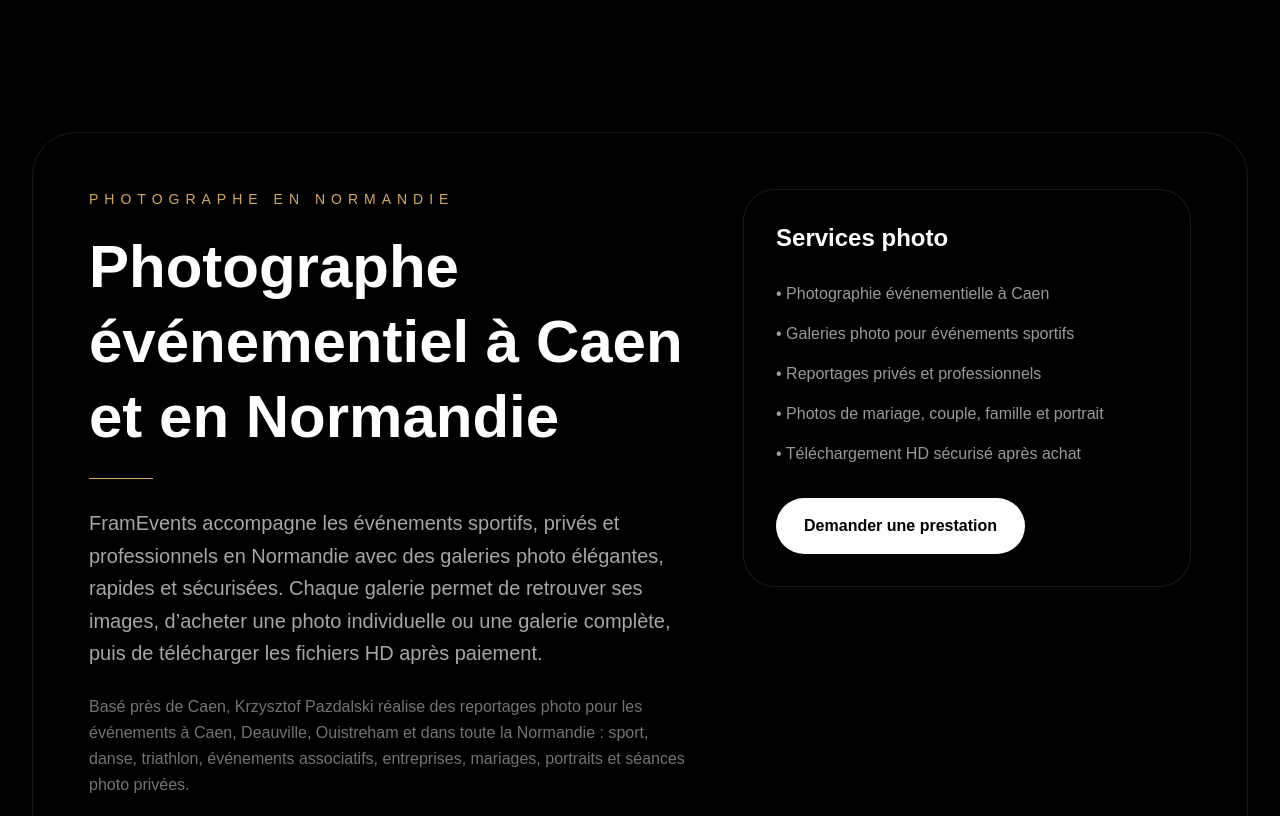
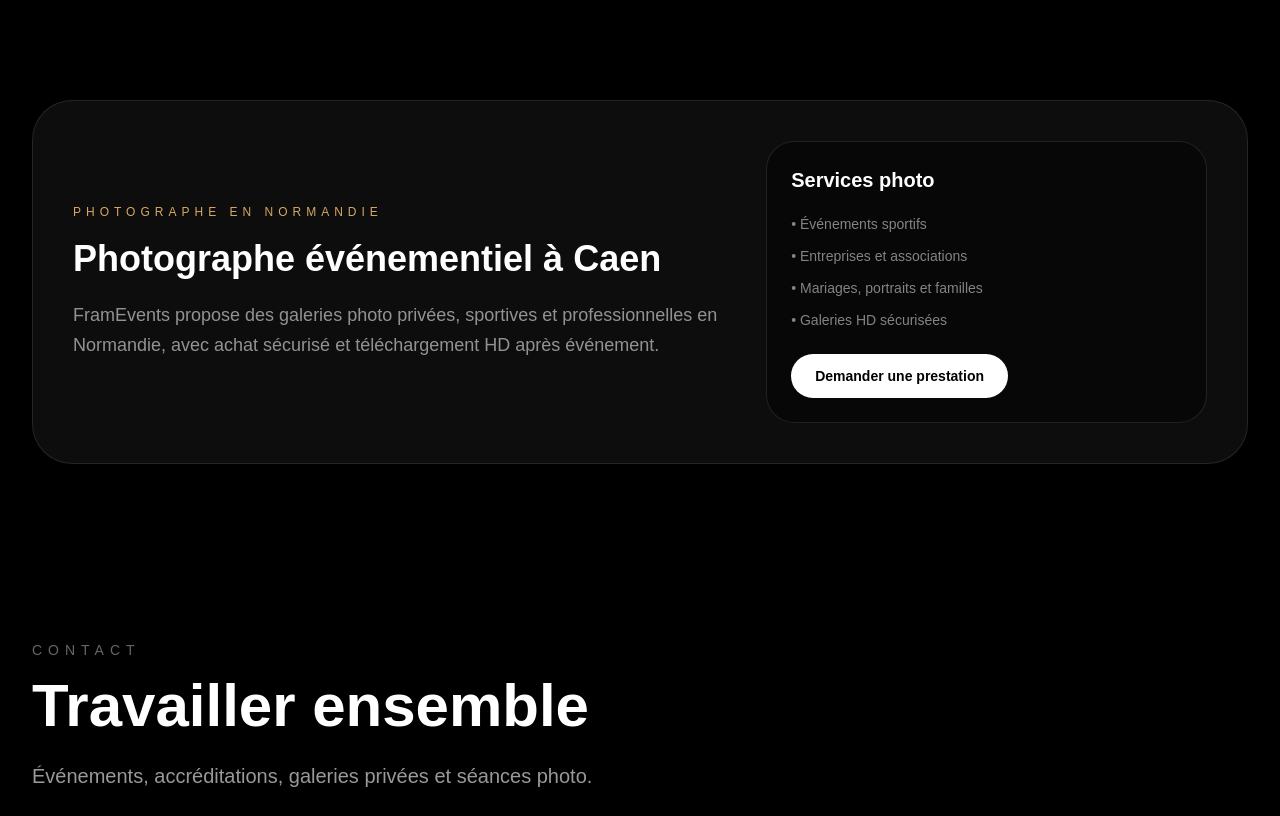
Before and after one commit to pazdalski-k/framevents, a Next.js app: page / in a window 1280 px wide. Shown: the part 2280-3096 px from the top of the page. Built offline with nearby package versions, Linux system fonts and the light colour scheme; no server answers; the database is empty.

Commit message:
Update homepage visuals and hide selfie search

```diff
--- a/app/page.tsx
+++ b/app/page.tsx
@@ -474,52 +474,39 @@
         </div>
       </section>
 
-      <section className="mx-auto max-w-7xl px-5 py-20 md:px-8 md:py-24">
-        <div className="rounded-[36px] border border-white/10 bg-[radial-gradient(circle_at_top_left,rgba(214,168,95,0.16),transparent_38%),#111111] p-8 md:rounded-[44px] md:p-14">
-          <div className="grid gap-12 md:grid-cols-[1.15fr_0.85fr] md:items-start">
+      <section className="mx-auto max-w-7xl px-5 py-12 md:px-8 md:py-16">
+        <div className="rounded-[32px] border border-white/10 bg-[#0d0d0d] p-7 md:rounded-[40px] md:p-10">
+          <div className="grid gap-8 md:grid-cols-[1.2fr_0.8fr] md:items-center">
             <div>
-              <p className="text-xs uppercase tracking-[5px] text-[#d6a85f] md:text-sm md:tracking-[6px]">
-                PHOTOGRAPHE EN NORMANDIE
+              <p className="text-xs uppercase tracking-[5px] text-[#d6a85f]">
+                Photographe en Normandie
               </p>
 
-              <h2 className="mt-5 text-4xl font-bold leading-tight md:text-6xl">
-                Photographe événementiel à Caen et en Normandie
+              <h2 className="mt-4 max-w-4xl text-3xl font-bold leading-tight md:text-4xl">
+                Photographe événementiel à Caen
               </h2>
 
-              <div className="mt-6 h-px w-16 bg-[#d6a85f]" />
-
-              <p className="mt-7 max-w-3xl text-lg leading-relaxed text-white/65 md:text-xl">
-                FramEvents accompagne les événements sportifs, privés et professionnels
-                en Normandie avec des galeries photo élégantes, rapides et sécurisées.
-                Chaque galerie permet de retrouver ses images, d’acheter une photo
-                individuelle ou une galerie complète, puis de télécharger les fichiers
-                HD après paiement.
-              </p>
-
-              <p className="mt-6 max-w-3xl leading-relaxed text-white/45">
-                Basé près de Caen, Krzysztof Pazdalski réalise des reportages photo
-                pour les événements à Caen, Deauville, Ouistreham et dans toute la
-                Normandie : sport, danse, triathlon, événements associatifs, entreprises,
-                mariages, portraits et séances photo privées.
+              <p className="mt-5 max-w-3xl text-base leading-relaxed text-white/55 md:text-lg">
+                FramEvents propose des galeries photo privées, sportives et professionnelles en Normandie,
+                avec achat sécurisé et téléchargement HD après événement.
               </p>
             </div>
 
-            <div className="rounded-[32px] border border-white/10 bg-black/40 p-7 md:p-8">
-              <h3 className="text-2xl font-bold">
+            <div className="rounded-[28px] border border-white/10 bg-black/40 p-6">
+              <h3 className="text-xl font-bold">
                 Services photo
               </h3>
 
-              <div className="mt-7 space-y-4 text-white/60">
-                <p>• Photographie événementielle à Caen</p>
-                <p>• Galeries photo pour événements sportifs</p>
-                <p>• Reportages privés et professionnels</p>
-                <p>• Photos de mariage, couple, famille et portrait</p>
-                <p>• Téléchargement HD sécurisé après achat</p>
+              <div className="mt-5 grid gap-3 text-sm text-white/50">
+                <p>• Événements sportifs</p>
+                <p>• Entreprises et associations</p>
+                <p>• Mariages, portraits et familles</p>
+                <p>• Galeries HD sécurisées</p>
               </div>
 
               <a
                 href="#contact"
-                className="mt-8 inline-block rounded-full bg-white px-7 py-4 font-semibold text-black transition hover:scale-105 hover:bg-[#d6a85f]"
+                className="mt-6 inline-block rounded-full bg-white px-6 py-3 text-sm font-semibold text-black transition hover:scale-105 hover:bg-[#d6a85f]"
               >
                 Demander une prestation
               </a>
```
